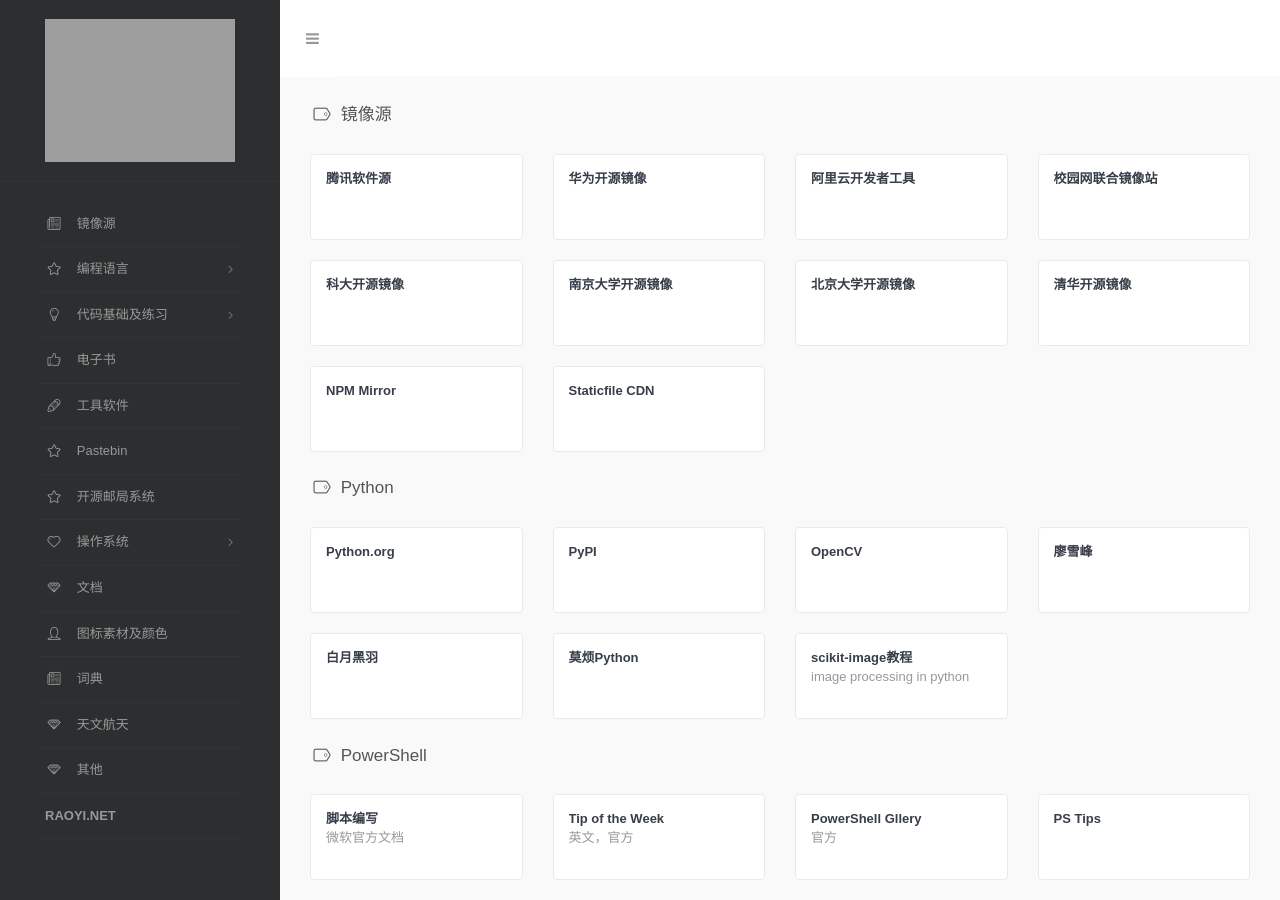
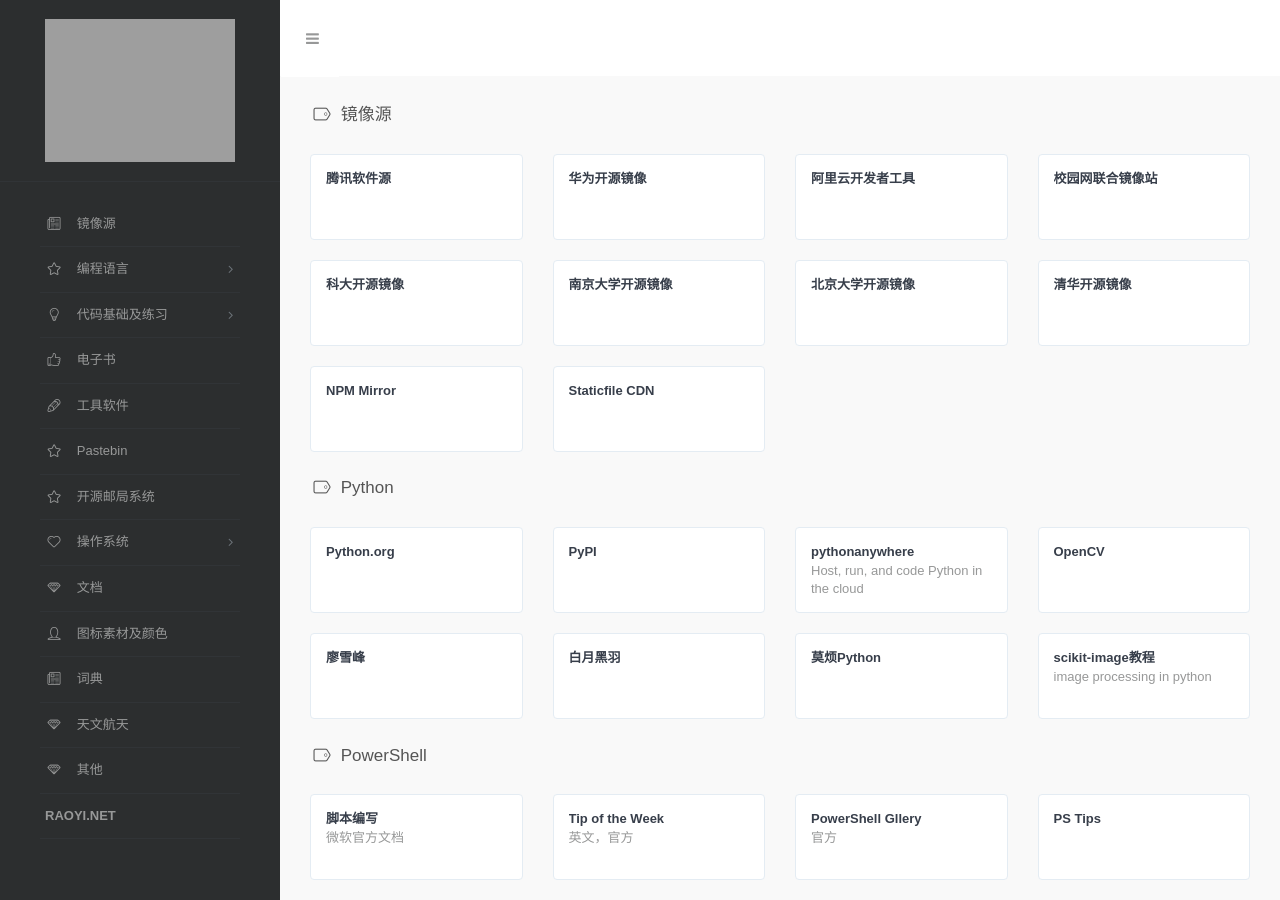
Before and after one commit to raoyi/webstack, a Jekyll site: the page built from index.html, in a window 1280 px wide and 900 px high. Built offline with Jekyll 4.4.1, drawn with Linux system fonts in a browser that asks for light colours; some web fonts are replaced.

Commit message:
Update webstack.yml

```diff
--- a/_data/webstack.yml
+++ b/_data/webstack.yml
@@ -32,6 +32,9 @@
           url: https://www.python.org/
         - title: PyPI
           url: https://pypi.org/
+        - title: pythonanywhere
+          url: https://www.pythonanywhere.com/
+          description: Host, run, and code Python in the cloud
         - title: OpenCV
           url: https://opencv.org/
         - title: 廖雪峰
```
